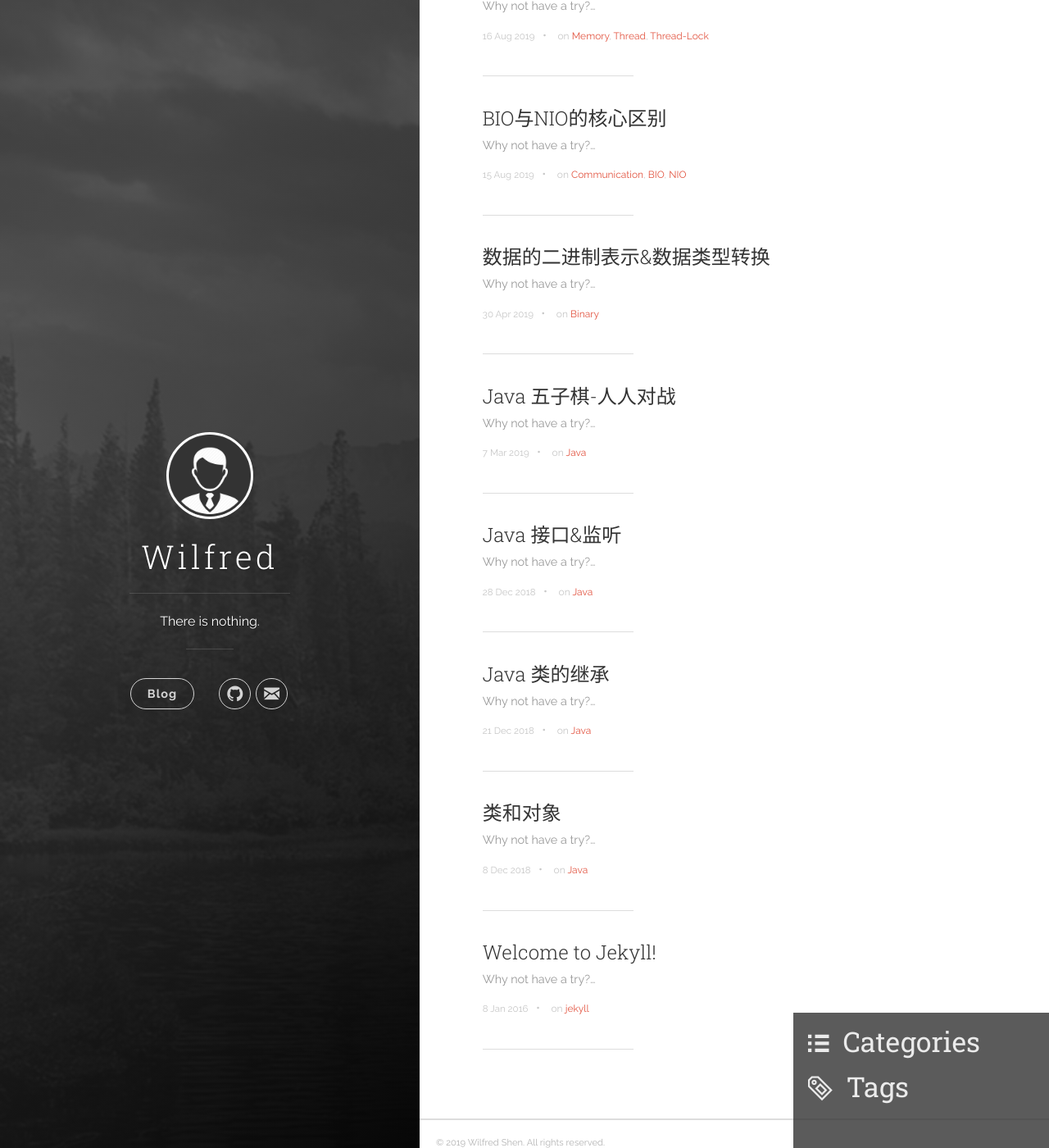
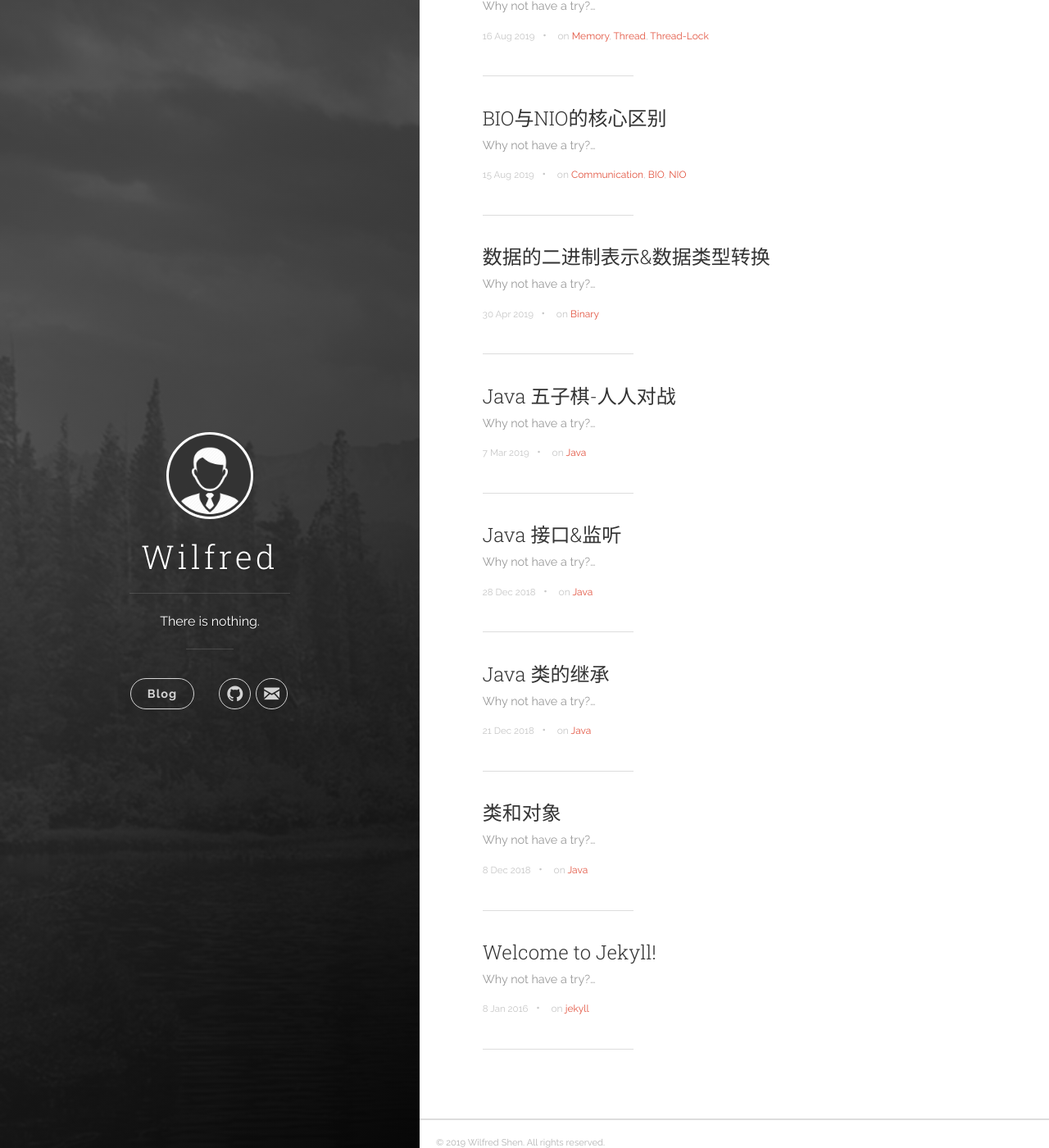
Before and after one commit to WilfredShen/WilfredShen.github.io, a Jekyll site: the page built from index.html, in a window 1280 px wide and 1400 px high, scrolled down 91 px. Shown: the whole window at 82% size. Built offline with Jekyll 4.4.1, drawn with Linux system fonts in a browser that asks for light colours; the list of posts is cut into pages by our own code.

Commit message:
Update uno.scss

```diff
--- a/_sass/uno.scss
+++ b/_sass/uno.scss
@@ -1685,7 +1685,7 @@ input[type="tel"]:-ms-input-placeholder {
 
 	.side-navbar {
 		background-color: #333333;
-		display: block;
+		display: none;
 		position: fixed;
 		opacity: 0.8;
 		right: 0;
@@ -1710,3 +1710,15 @@ input[type="tel"]:-ms-input-placeholder {
 			display: block; }
 			.side-navbar a {
 				color: #e6e6e6; }
+		.side-btn {
+			display: block;
+			position: fixed;
+			opacity: 0.8;
+			right: 0;
+			bottom: 0;
+			height: 0;
+			width: 0;
+			border-color: #333333 transparent transparent #333333;
+			border-width: 44px 0 0 60px;
+			border-style: solid;
+		}
```
